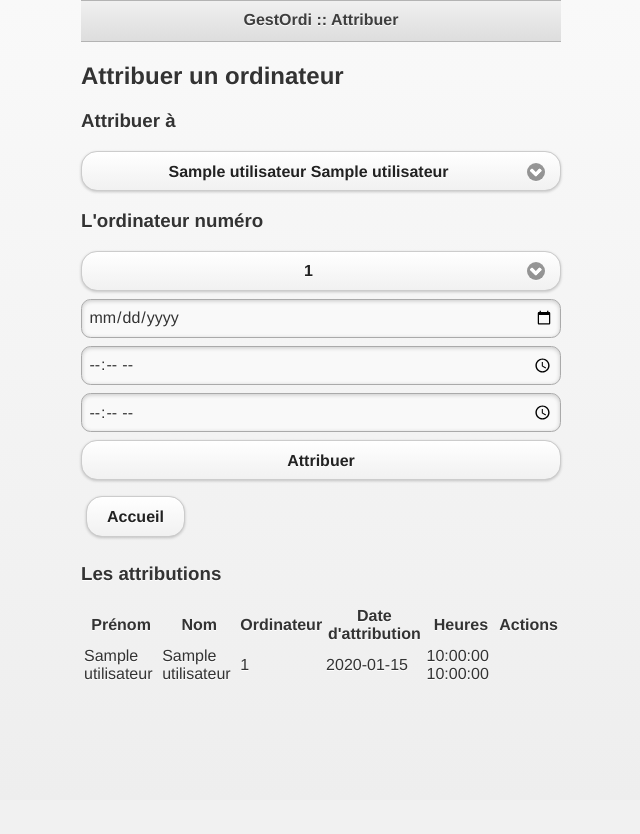
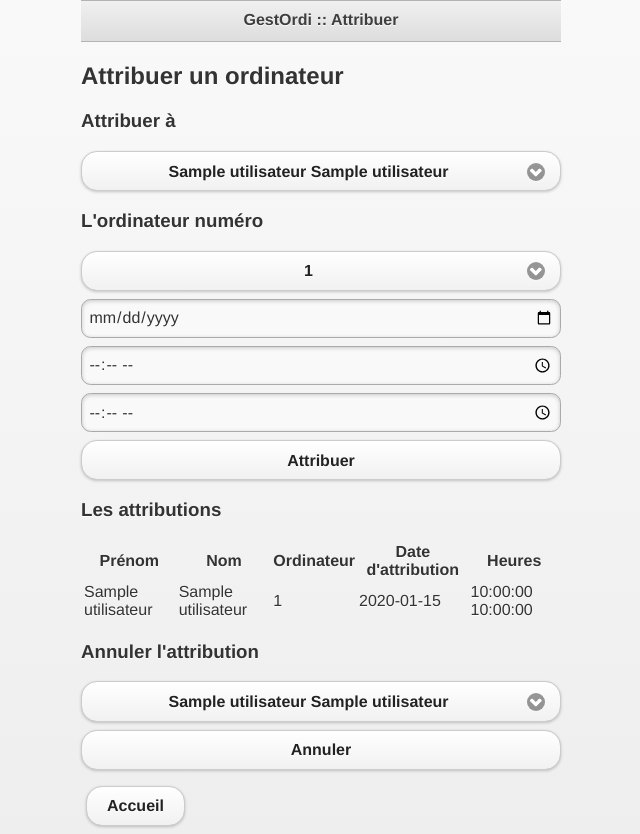
Before and after one commit to Jeurrk/Gestion-attribution-ordinateurs, a PHP site: page /attribuer_ordi.php in a window 1280 px wide. Shown: the whole page, without its empty margins (319-959 px from the left). Before the commit the page ends 680 px from the top, so only its background shows below. Run offline with PHP 8.4, Linux system fonts and the light colour scheme; a user stored in the database is signed in; data comes from the database, SQL or seed files in the repository; tables that the repository leaves empty hold one stand-in row (values such as "Sample post").

Commit message:
Update attribuer_ordi.php

```diff
--- a/attribuer_ordi.php
+++ b/attribuer_ordi.php
@@ -3,12 +3,6 @@
  if (isset($_SESSION['login']) && isset($_SESSION['mdp'])) {
 
  $bdd = new PDO('mysql:host=localhost;dbname=gestordi_bdd;charset=utf8', 'root', '', array(PDO::ATTR_ERRMODE => PDO::ERRMODE_EXCEPTION));
-
-  if(isset($_POST['cmdSuppAttr'])) {
- 	$req = $bdd->prepare('UPDATE utilisateur SET numOrdi = null, dateAttribution = null, heureDeb = null, heureFin = null WHERE idUtilisateur = ?');
- 	$idUtil = $_POST['idUtil'];
- 	$req->execute(array($idUtil));
- }
  ?>
  <!DOCTYPE html PUBLIC "-//W3C//DTD XHTML 1.0 Strict//EN" "http://www.w3.org/TR/xhtml1/DTD/xhtml1-strict.dtd">
 <html>
@@ -52,9 +46,6 @@
     	<input type="submit" name="cmdAttribuer" id="cmdAttribuer" value="Attribuer">
     </form>
 
-    <fieldset class="ui-grid-solo">
-            <div class="ui-block-b"><button name="cmdAccueil" onclick="location.href='index_admin.php'" id="cmdAccueil" value="Accueil" /></div>
-	</fieldset>
 <h3>Les attributions</h3>
 	<?php
 		$req = $bdd->prepare('SELECT * FROM ordinateur as O INNER JOIN utilisateur as U on O.numOrdi = U.numOrdi');
@@ -68,7 +59,6 @@
     <th>Ordinateur</th>
     <th>Date d'attribution</th>
     <th>Heures</th>
-    <th>Actions</th>
   </tr>
   <?php
   while ($data = $req->fetch()){
@@ -80,13 +70,33 @@
     <td><?php echo $data['numOrdi'] ?></td>
     <td><?php echo $data['dateAttribution'] ?></td>
     <td><?php echo $data['heureDeb'] . " " . $data['heureFin'] ?></td>
-    <td><input type="submit" name="cmdSuppAttr" value="Annuler" onclick="return confirm('Etes-vous sur de vouloir annuler cette attribution ?')></td>
   </tr>
-  <?php } ?>
+  <?php
+                }
+        ?>
 </table>
 </form>
 
+  <form method="post" action="index_admin.php">
+    <h3>Annuler l'attribution</h3>
+      <select name="idUtil">
+      <?php
+      $bdd = new PDO('mysql:host=localhost;dbname=gestordi_bdd;charset=utf8', 'root', '', array(PDO::ATTR_ERRMODE => PDO::ERRMODE_EXCEPTION));
+      $req = $bdd->prepare('SELECT * FROM ordinateur as O INNER JOIN utilisateur as U on O.numOrdi = U.numOrdi');
+    $req->execute();
+    while ($data = $req->fetch()){
+    ?>
+      <option value="<?php echo $data['idUtilisateur'] ?>"> <?php echo $data['Nom'] . " " . $data['Prénom'] ?> </option>";
+        <?php
+                }
+        ?>
+      </select>
+      <input type="submit" name="cmdAnnulerAttr" id="cmdAnnulerAttr" value="Annuler" onclick="return confirm('Etes-vous sur de vouloir annuler cette attribution ?')">
+    </form>
 
+    <fieldset class="ui-grid-solo">
+            <div class="ui-block-b"><button name="cmdAccueil" onclick="location.href='index_admin.php'" id="cmdAccueil" value="Accueil" /></div>
+  </fieldset>
 </div>
 </body>
 </html>
```
